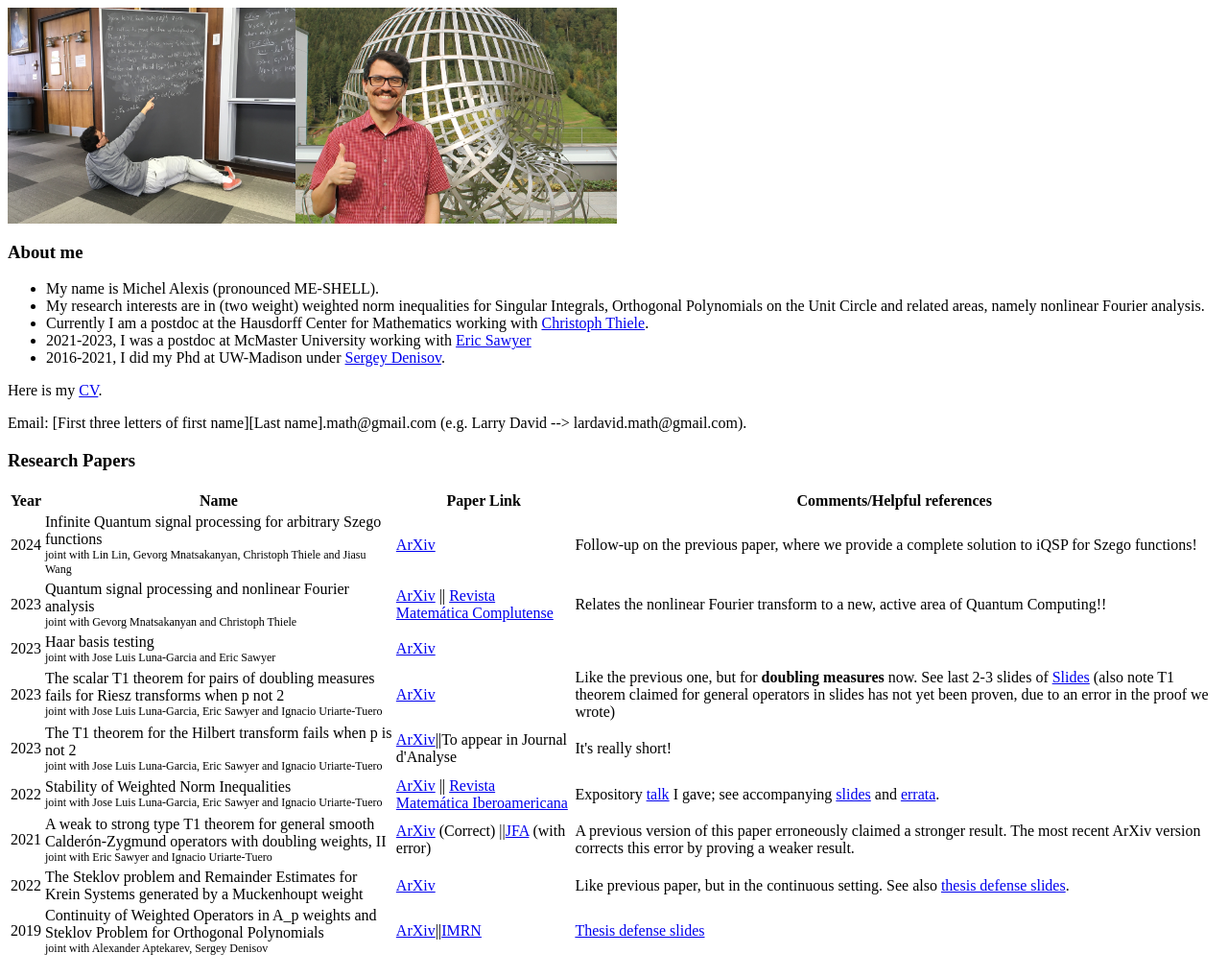
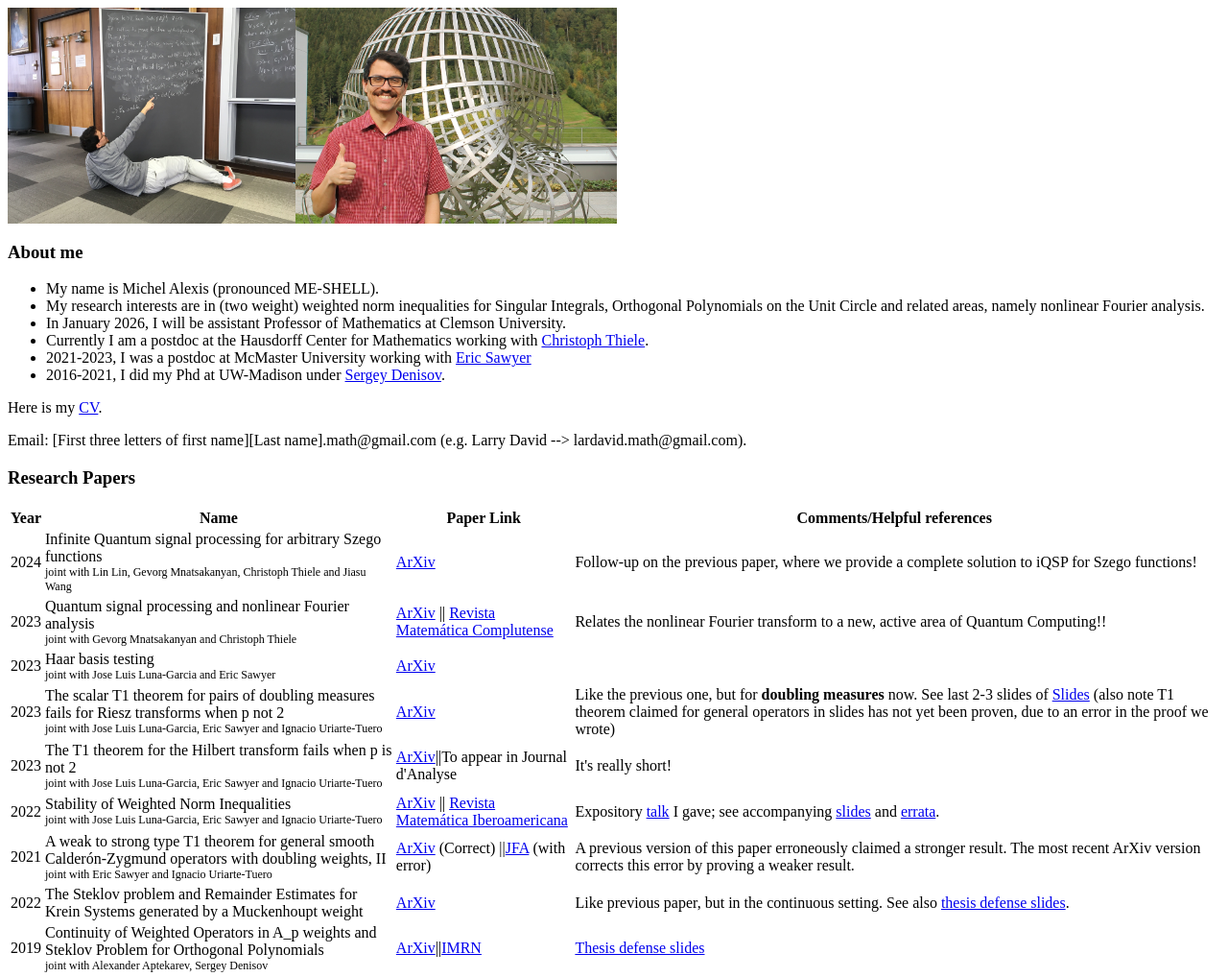
Before and after one commit to micalexismath/micalexismath.github.io, a plain HTML site: page index.html in a window 1280 px wide. Shown: the top 1018 px of the page at 96% size. Drawn offline with nearby package versions, Linux system fonts and the light colour scheme.

Commit message:
Update index.html
added Clemson

```diff
--- a/index.html
+++ b/index.html
@@ -22,6 +22,7 @@
 	    <ul>
 		    <li>My name is Michel Alexis (pronounced ME-SHELL).</li>
 		    <li>My research interests are in (two weight) weighted norm inequalities for Singular Integrals, Orthogonal Polynomials on the Unit Circle and related areas, namely nonlinear Fourier analysis.</li>
+		    <li>In January 2026, I will be assistant Professor of Mathematics at Clemson University.</li>
 		    <li>Currently I am a postdoc at the Hausdorff Center for Mathematics working with <a href="http://www.math.uni-bonn.de/people/thiele/">Christoph Thiele</a>.</li>
 		    <li>2021-2023, I was a postdoc at McMaster University working with <a href="https://www.math.mcmaster.ca/cb-profile/sawyer.html">Eric Sawyer</a></li>
 		    <li>2016-2021, I did my Phd at UW-Madison under <a href="https://www.math.wisc.edu/~denissov/">Sergey Denisov</a>.</li>
```
